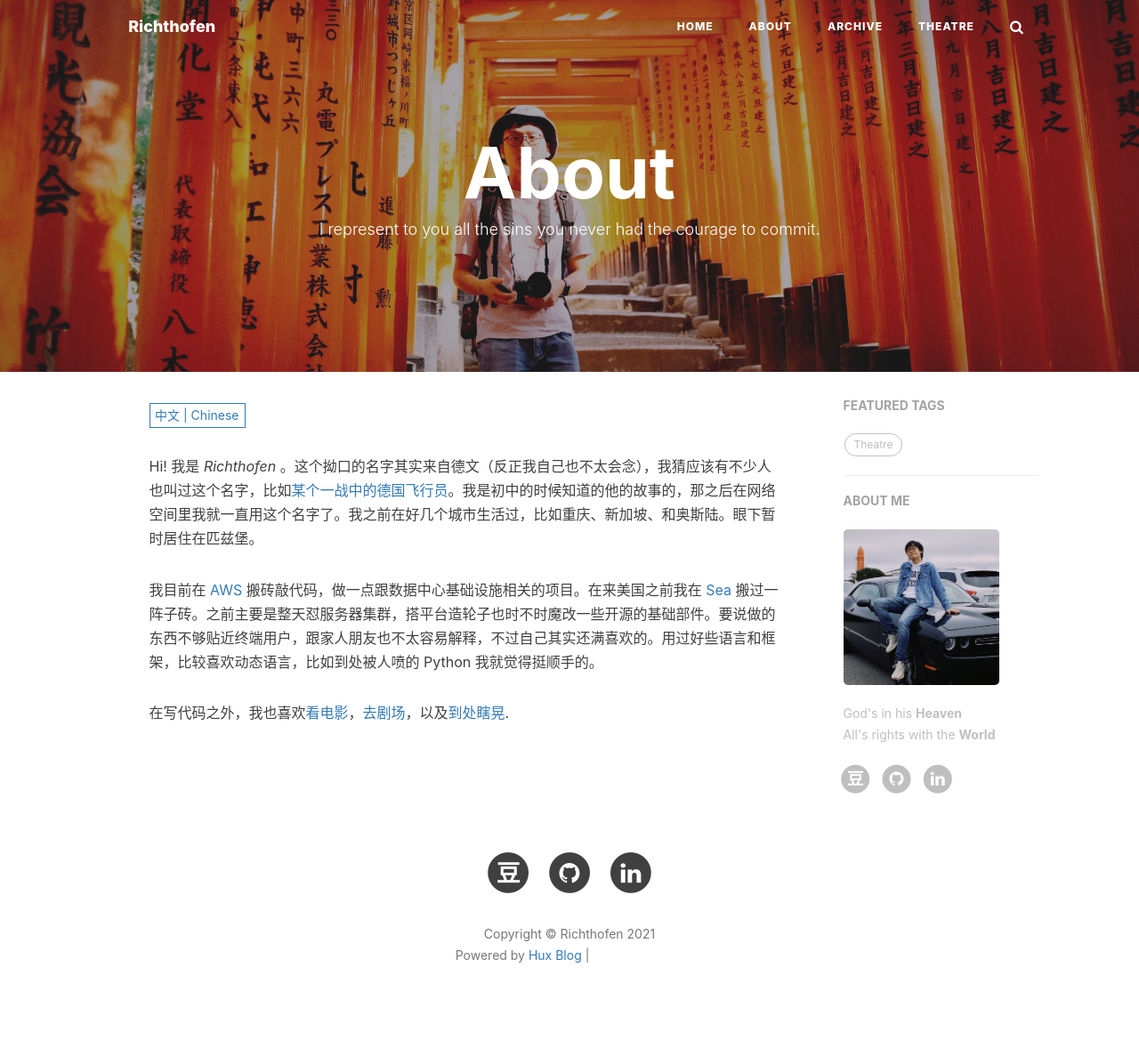
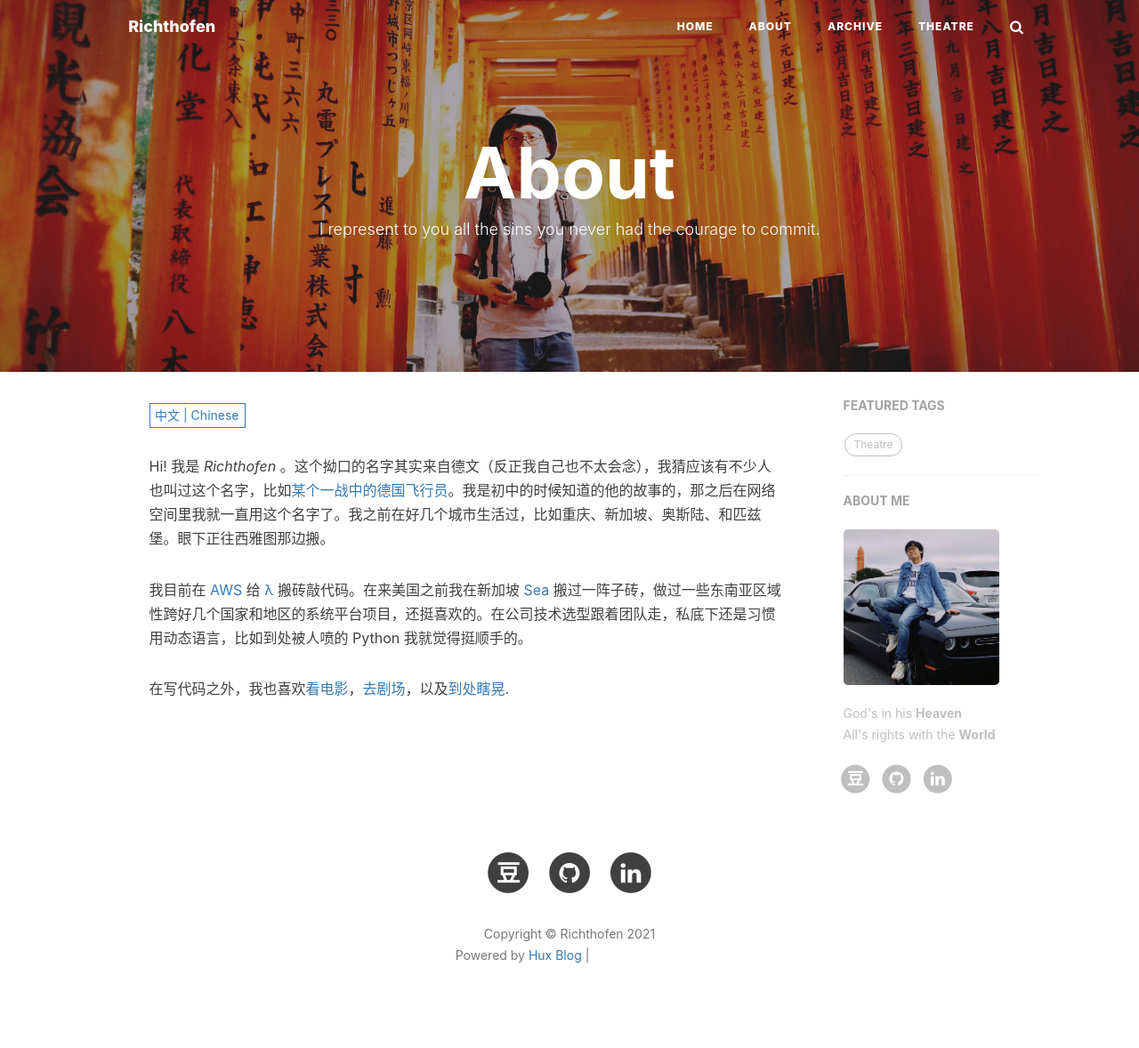
Before and after one commit to jazzplato/jazzplato.github.io, a Jekyll site: the page built from about.html, in a window 1280 px wide. Shown: the whole page at 89% size. Built offline with Jekyll 4.4.1, drawn with Linux system fonts in a browser that asks for light colours; nearby versions of some CDN libraries; comment, search, counter and statistics services are not loaded; grey boxes are pictures that could not be loaded.

Commit message:
Update about pages for starting working for λ.

```diff
--- a/_includes/about/zh.md
+++ b/_includes/about/zh.md
@@ -1,5 +1,5 @@
-Hi! 我是 _Richthofen_ 。这个拗口的名字其实来自德文（反正我自己也不太会念），我猜应该有不少人也叫过这个名字，比如[某个一战中的德国飞行员](https://zh.wikipedia.org/wiki/%E6%9B%BC%E5%BC%97%E9%9B%B7%E5%BE%B7%C2%B7%E5%86%AF%C2%B7%E9%87%8C%E5%B8%8C%E7%89%B9%E9%9C%8D%E8%8A%AC)。我是初中的时候知道的他的故事的，那之后在网络空间里我就一直用这个名字了。我之前在好几个城市生活过，比如重庆、新加坡、和奥斯陆。眼下暂时居住在匹兹堡。
+Hi! 我是 _Richthofen_ 。这个拗口的名字其实来自德文（反正我自己也不太会念），我猜应该有不少人也叫过这个名字，比如[某个一战中的德国飞行员](https://zh.wikipedia.org/wiki/%E6%9B%BC%E5%BC%97%E9%9B%B7%E5%BE%B7%C2%B7%E5%86%AF%C2%B7%E9%87%8C%E5%B8%8C%E7%89%B9%E9%9C%8D%E8%8A%AC)。我是初中的时候知道的他的故事的，那之后在网络空间里我就一直用这个名字了。我之前在好几个城市生活过，比如重庆、新加坡、奥斯陆、和匹兹堡。眼下正往西雅图那边搬。
 
-我目前在 [AWS](https://aws.amazon.com/cn/) 搬砖敲代码，做一点跟数据中心基础设施相关的项目。在来美国之前我在 [Sea](https://www.sea.com/home) 搬过一阵子砖。之前主要是整天怼服务器集群，搭平台造轮子也时不时魔改一些开源的基础部件。要说做的东西不够贴近终端用户，跟家人朋友也不太容易解释，不过自己其实还满喜欢的。用过好些语言和框架，比较喜欢动态语言，比如到处被人喷的 Python 我就觉得挺顺手的。
+我目前在 [AWS](https://aws.amazon.com/cn/) 给 [λ](https://aws.amazon.com/cn/lambda/?nc1=h_ls) 搬砖敲代码。在来美国之前我在新加坡 [Sea](https://www.sea.com/home) 搬过一阵子砖，做过一些东南亚区域性跨好几个国家和地区的系统平台项目，还挺喜欢的。在公司技术选型跟着团队走，私底下还是习惯用动态语言，比如到处被人喷的 Python 我就觉得挺顺手的。
 
 在写代码之外，我也喜欢[看电影](https://movie.douban.com/people/ALSVIA/)，[去剧场](https://liujianqiao.me/theatre/?lang=en)，以及[到处瞎晃](https://www.mytravelmap.xyz/u/gg113179410750853518940).
```
Also changed, not shown: _includes/about/en.md (+2 -2 lines).
